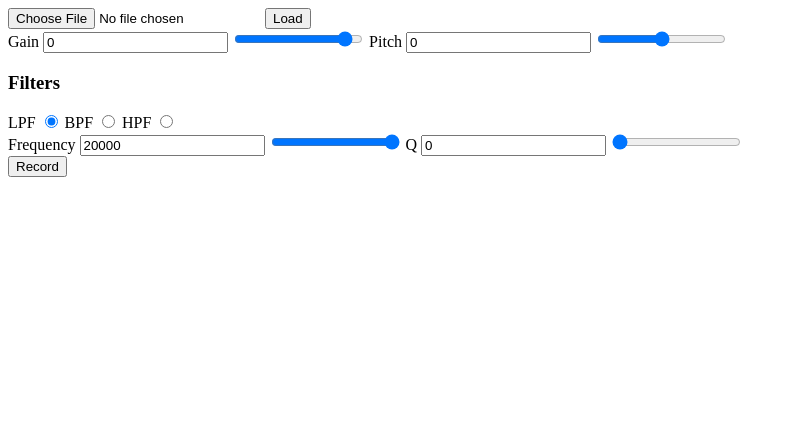
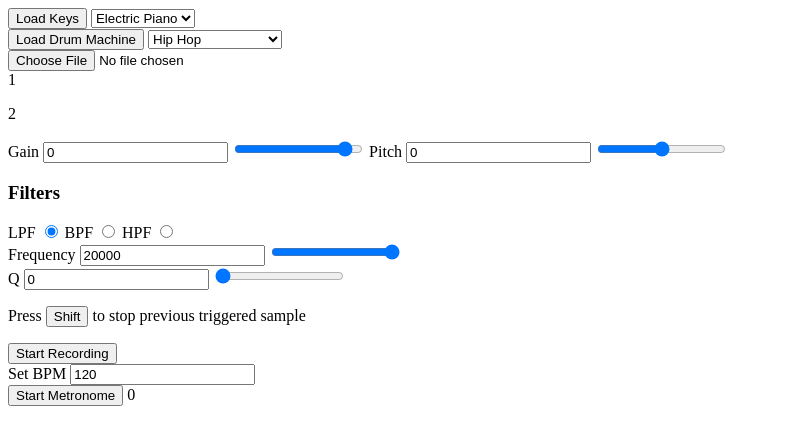
Before and after one commit to treystevens/samplr, a website: page public/index.html in a window 1280 px wide. Shown: the whole page, without its empty margins (0-795 px from the left). Drawn offline with Linux system fonts and the light colour scheme.

Commit message:
sampler and drum machine views

```diff
--- a/public/index.html
+++ b/public/index.html
@@ -1,65 +1,156 @@
 <!DOCTYPE html>
 <html lang="en">
+
 <head>
-    <meta charset="UTF-8">
-    <meta name="viewport" content="width=device-width, initial-scale=1.0">
-    <meta http-equiv="X-UA-Compatible" content="ie=edge">
+  <meta charset="UTF-8" />
+  <meta name="viewport" content="width=device-width, initial-scale=1.0" />
+  <meta http-equiv="X-UA-Compatible" content="ie=edge" />
   <title>Samplr</title>
-    <link rel="stylesheet" href="./styles/style.css">
+  <link href="https://fonts.googleapis.com/css?family=Open+Sans:300,400,700" rel="stylesheet">
+  <link rel="stylesheet" href="./styles/style.css" />
 </head>
+
 <body>
-        <input type="file" class="audio-file" />
-        <button class="load">Load</button>
+  <main>
+    <section class="load-samples">
+
+      <div class="load-sampler--flex">
+        <button class="btn  load">Load Keys</button>
+        <select name="sampler-select" class="load-sampler-options">
+          <option value="electric-piano" selected>Electric Piano</option>
+          <option value="grand-piano">Grand Piano</option>
+          <option value="guitar">Guitar</option>
+          <option value="bass-guitar">Bass Guitar</option>
+          <option value="horns">Horns</option>
+        </select>
+      </div>
+
+
+      <div class="load-drum-machine--flex">
+        <button class="btn  load">Load Drum Machine</button>
+        <select name="drum-machine-select" class="load-drum-machine-options">
+          <option value="hip-hop" selected>Hip Hop</option>
+          <option value="house">Grand Piano</option>
+          <option value="trap">Trap</option>
+          <option value="african-percussion">African Percussion</option>
+          <option value="live">Live</option>
+        </select>
+      </div>
+
+
+    </section>
+
+    <section class="user">
+      <section class="sampler__container">
 
         <div class="sampler">
+          <input type="file" class="audio-file" />
+          <div class="sampler__wave-frame">
+
             <div id="waveform"></div>
+            <div class="slider">
+              <div class="slider--flex">
+                <div class="slider__handle slider__handle--start">
+                  1
+                  <div class="slider__handle-bracket"></div>
+                </div>
+                <p class="slider__key slider__key--start"></p>
+              </div>
+              <div class="slider--flex">
+                <div class="slider__handle slider__handle--end">
+                  2
+                  <div class="slider__handle-bracket"></div>
+                </div>
+                <p class="slider__key slider__key--end"></p>
+              </div>
+            </div>
+          </div>
 
-            <label>Gain
-                <input class="sampler__gain-text" type="text" value="0"/>
-                <input class="sampler__gain-slider" type="range" max="6" min="-60" value="0"/>
+          <div class="sampler__audio-controls">
+
+            <div class="sampler__gain-pitch-container">
+              <label class="sampler__control-label  sampler__gain">Gain
+                <input class="sampler__gain-text" type="text" value="0" />
               </label>
+              <input class="sampler__gain-slider" type="range" max="6" min="-60" value="0" />
 
-            <label>Pitch
-                <input class="sampler__pitch-text" type="text" value="0"/>
-                <input class="sampler__pitch-slider" type="range" max="12" min="-12" value="0" step="1"/>
+
+              <label class="sampler__control-label  sampler__pitch">Pitch
+                <input class="sampler__pitch-text" type="text" value="0" />
               </label>
+              <input class="sampler__pitch-slider" type="range" max="12" min="-12" value="0" step="1" />
+            </div>
 
-            <div>
-                <h3>Filters</h3>
+            <div class="sampler__filters">
+              <h3 class="sampler__filter-title">Filters</h3>
 
-                <div>
-                    <label> LPF
-                        <input type="radio" class="sampler__filter-option" name="lowpass" value="lowpass" checked/>
+              <div class="sampler__filter-options">
+                <label>
+                  LPF
+                  <input type="radio" class="sampler__filter-option" name="lowpass" value="lowpass" checked />
                 </label>
-                    <label> BPF
-                        <input type="radio" class="sampler__filter-option" name="bandpass" value="bandpass"/>
+                <label>
+                  BPF
+                  <input type="radio" class="sampler__filter-option" name="bandpass" value="bandpass" />
                 </label>
-                    <label> HPF
-                        <input type="radio" class="sampler__filter-option" name="highpass" value="highpass"/>
+                <label>
+                  HPF
+                  <input type="radio" class="sampler__filter-option" name="highpass" value="highpass" />
                 </label>
               </div>
 
-                <label>Frequency
-                    <input class="sampler__frequency-text" type="text" value="20000"/>
-                    <input class="sampler__frequency-slider" type="range" max="20000" min="26" value="20000" step="1"/>
+              <div class="sampler__freq-q-container">
+                <div class="sampler__filter-input-flex sampler__filter-input-flex--freq">
+                  <label class="sampler__control-label  sampler__frequency">Frequency
+                    <input class="sampler__frequency-text" type="text" value="20000" />
                   </label>
+                  <input class="sampler__frequency-slider" type="range" max="20000" min="26" value="20000" step="1" />
+                </div>
 
-                <label>Q
-                    <input class="sampler__q-text" type="text" value="0"/>
-                    <input class="sampler__q-slider" type="range" max="16" min="0" value="0" step="1"/>
+                <div class="sampler__filter-input-flex sampler__filter-input-flex--q">
+                  <label class="sampler__control-label  sampler__q">Q
+                    <input class="sampler__q-text" type="text" value="0" />
                   </label>
+                  <input class="sampler__q-slider" type="range" max="16" min="0" value="0" step="1" />
+                </div>
+              </div>
+            </div>
+          </div>
+        </div>
+
+      </section>
+      <div class="keys-container"></div>
+      <section class="drum-machine"></section>
+
+    </section>
+
+
+    <section class="options">
+      <p class="options__stop-instructions">Press <button class="btn  options__stop">Shift</button> to stop previous
+        triggered sample</p>
+
+      <div class="options__record-container">
+        <div class="options__record-icon"></div>
+        <button class="btn  options__record">Start Recording</button>
       </div>
 
 
-            <div class="keys-container"></div>
+      <label class="options__bpm">Set BPM
+        <input class="options__set-bpm" value="120" type="number" />
+      </label>
+
+      <div class="options__metronome-container">
+        <button class="btn  options__metronome">Start Metronome</button>
+        <span class="options__metronome-display">0</span>
       </div>
 
+    </section>
 
-        <button class="record">Record</button>
 
-        <section class="drum-machine"></section>
 
     <script src="https://unpkg.com/wavesurfer.js@2.1.3/dist/wavesurfer.min.js"></script>
     <script src="./scripts/bundle.js"></script>
+  </main>
 </body>
+
 </html>
```
Lines whose indentation alone changed are shown as unchanged.
